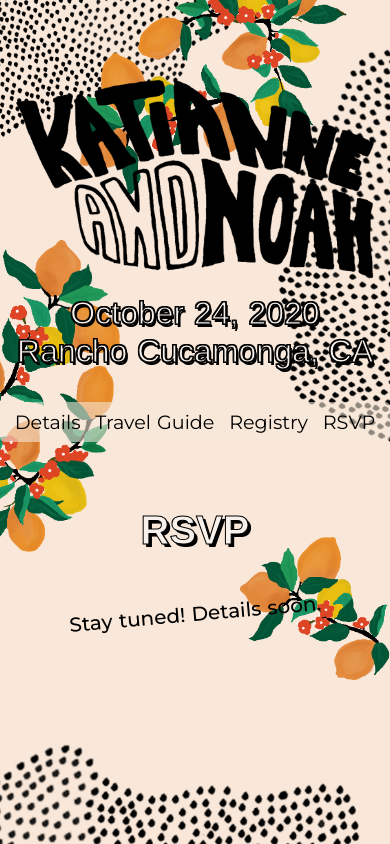
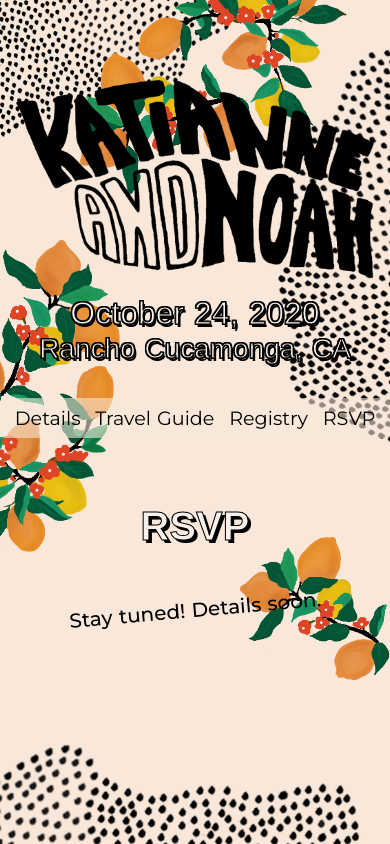
Before and after one commit to n-grubb/nkwedding, a Nuxt app: page /rsvp in a window 390 px wide. Built offline with nearby package versions, Linux system fonts and the light colour scheme; a web font is replaced by a local one.

Commit message:
font sizes

```diff
--- a/layouts/default.vue
+++ b/layouts/default.vue
@@ -138,6 +138,10 @@ img {
     p {
       font-size: 2rem;
     }
+
+    .location {
+      font-size: 1.75rem;
+    }
   }
 }
 
--- a/pages/index.vue
+++ b/pages/index.vue
@@ -62,7 +62,7 @@ address {
 
 .details {
   @media screen and (max-width: 768px) {
-    font-size: 1.5rem;
+    font-size: 1.65rem;
   }
 }
 
@@ -76,5 +76,9 @@ address {
 
 .notice {
   font-size: 1.25rem;
+
+  @media screen and (max-width: 768px) {
+    font-size: 1rem;
+  }
 }
 </style>
```
